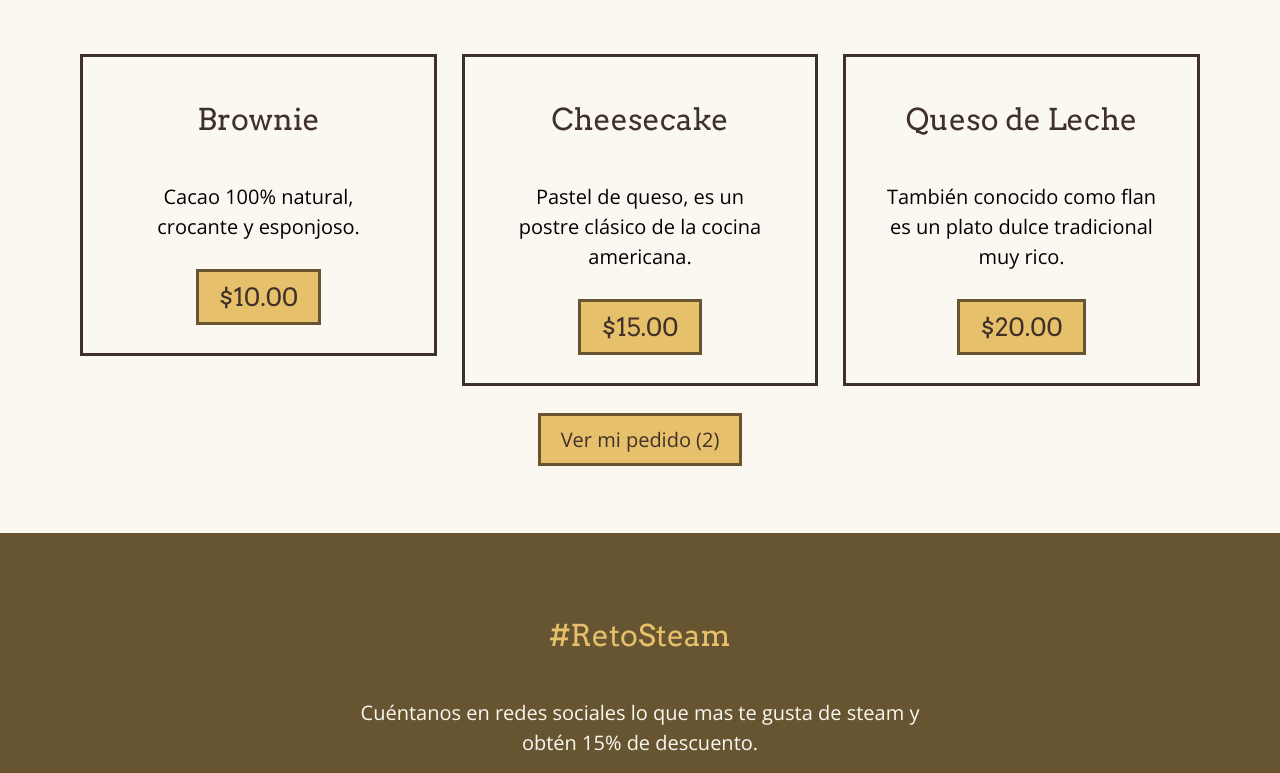
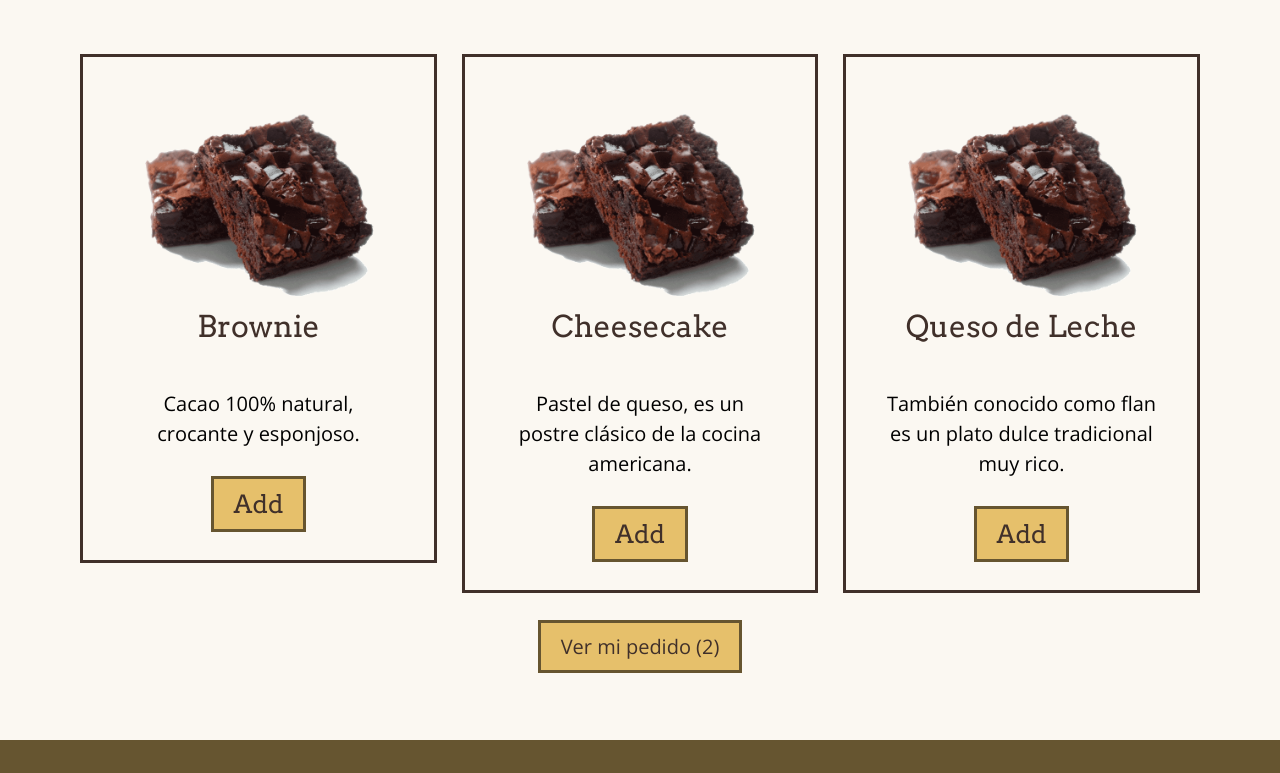
Before and after one commit to jesusmongedev/bakery-template, a React (Create React App) app: page / in a window 1280 px wide. Shown: the part 1267-2040 px from the top of the page. Built offline with nearby package versions, Linux system fonts and the light colour scheme.

Commit message:
featured: Add product image

```diff
--- a/src/components/Product/Product.js
+++ b/src/components/Product/Product.js
@@ -8,9 +8,17 @@ const Product = ({ content }) => {
 
   return (
     <div className={cssClass}>
+      <img src={`images/${content.image}`} alt={content.title} />
       <h4 className={`${cssClass}-title h4--dark`}>{content.title}</h4>
       <p className={`${cssClass}-description`}>{content.subtitle}</p>
-      <Cta type={uiConfig.cta} label={content.price} />
+      {/* <div className={`${cssClass}__right`}>
+        <span>{content.price}</span>
+        <p>{content.title}</p>
+      </div>
+      <div className={`${cssClass}__right`}>
+        <p>{content.weight}g</p>
+      </div> */}
+      <Cta type={uiConfig.cta} label={content.label} />
     </div>
   )
 }
--- a/src/content/app-content.json
+++ b/src/content/app-content.json
@@ -54,17 +54,26 @@
       {
         "title": "Brownie",
         "subtitle": "Cacao 100% natural, crocante y esponjoso.",
-        "price": "$10.00"
+        "price": "$10.00",
+        "label": "Add",
+        "image": "brownie.png",
+        "weight": 350
       },
       {
         "title": "Cheesecake",
         "subtitle": "Pastel de queso, es un postre clásico de la cocina americana.",
-        "price": "$15.00"
+        "price": "$15.00",
+        "label": "Add",
+        "image": "brownie.png",
+        "weight": 350
       },
       {
         "title": "Queso de Leche",
         "subtitle": "También conocido como flan es un plato dulce tradicional muy rico.",
-        "price": "$20.00"
+        "price": "$20.00",
+        "label": "Add",
+        "image": "brownie.png",
+        "weight": 350
       }
     ]
   },
--- a/src/scss/base/_reset.scss
+++ b/src/scss/base/_reset.scss
@@ -14,3 +14,8 @@ a {
   color: $color-black;
   text-decoration: none;
 }
+
+img {
+  max-inline-size: 100%;
+  height: auto;
+}
```
Also changed, not shown: public/images/brownie.png (added).
